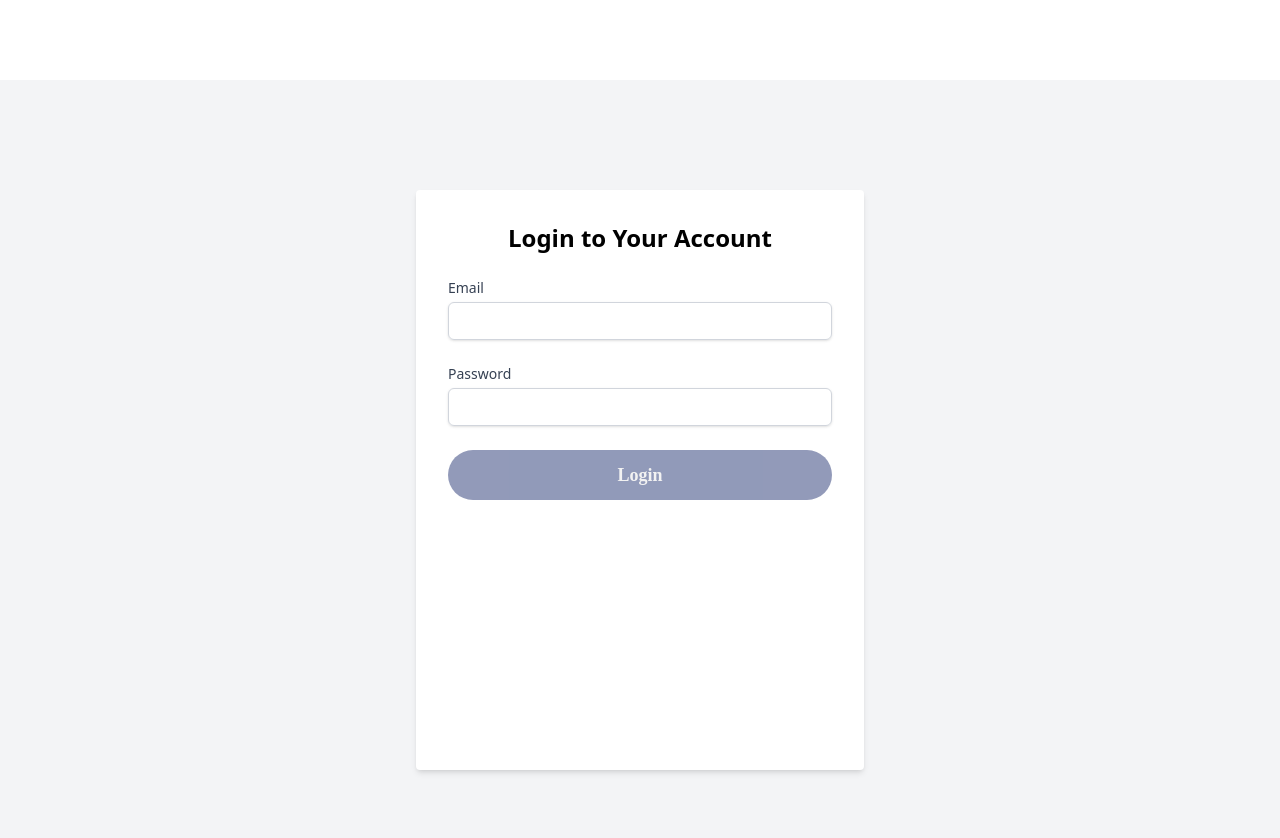
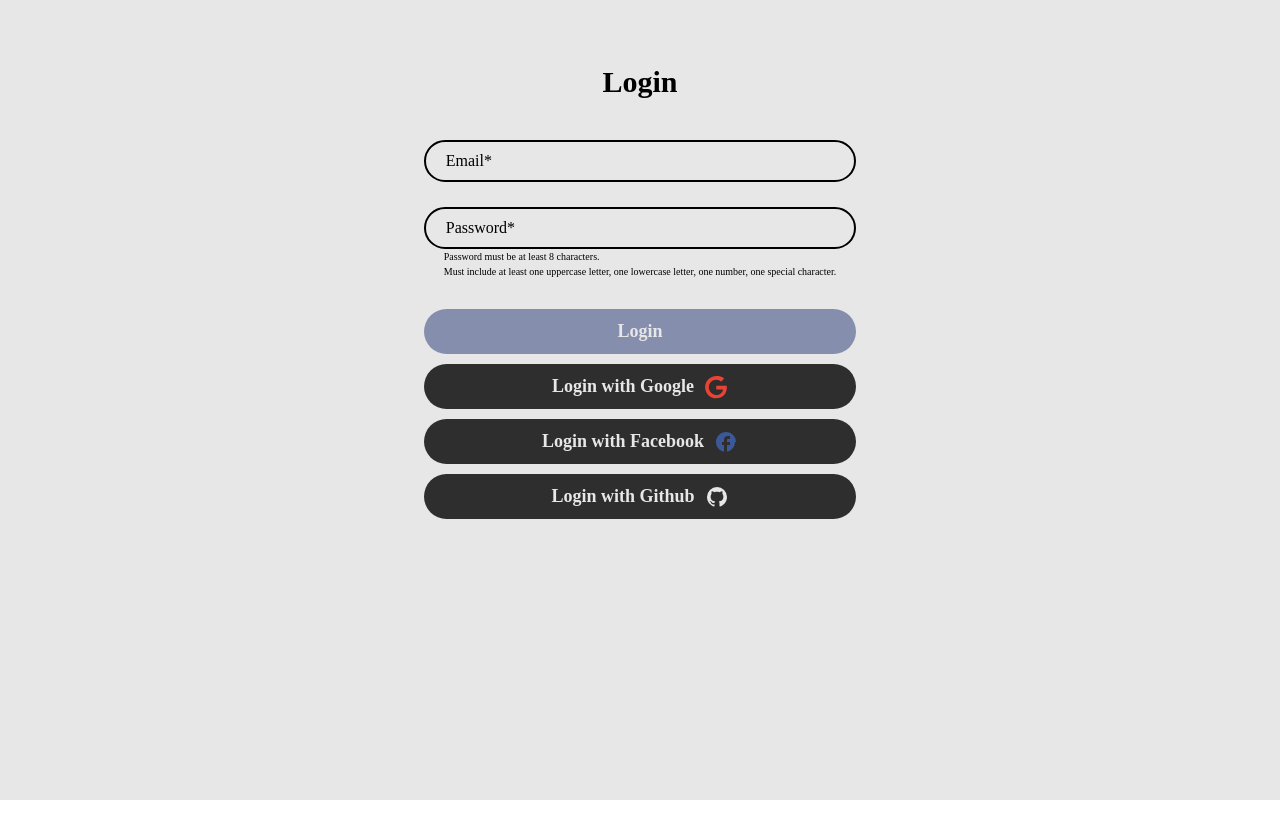
Before and after one commit to codextraa/SESSION_AUTH_django_rest, a Next.js app in the folder client/: page /auth/login in a window 1280 px wide. Shown: the top 838 px of the page. After the commit the page ends 800 px from the top, so only its background shows below. Built offline with nearby package versions, Linux system fonts and the light colour scheme; no server answers.

Commit message:
reCaptch v3 autorefresh check with conditional login password return and error return in action; styles bug fixed 90%

```diff
--- a/client/src/actions/authActions.ts
+++ b/client/src/actions/authActions.ts
@@ -35,8 +35,24 @@ export async function loginAction(
   formData: FormData,
 ): Promise<LoginAPIResponse> {
   //! keep in mind to send back email and password incase of low v3 score to allow fallback to v2
+  const email = formData.get("email");
+  const password = formData.get("password");
   const recaptcha_token = formData.get("recaptchaToken");
   const recaptcha_version = formData.get("recaptchaVersion");
+
+  if (typeof email !== "string") {
+    return { error: "Invalid form data submission." };
+  } else if (!email) {
+    return { error: "Email is required." };
+  } else if (!email.includes("@")) {
+    return { error: "Invalid email format." };
+  }
+
+  if (typeof password !== "string") {
+    return { error: "Invalid form data submission." };
+  } else if (!password) {
+    return { error: "Password is required." };
+  }
 
   if (
     typeof recaptcha_token !== "string" ||
@@ -46,14 +62,26 @@ export async function loginAction(
   }
 
   const credentials = {
+    email: email,
+    password: password,
     recaptcha_token: recaptcha_token,
     recaptcha_version: recaptcha_version,
     expected_action: "login",
   };
 
   try {
-    return await login(credentials);
-    // return {"error": "High risk transaction blocked. Score: 0.3"}
+    const response = await login(credentials);
+    // return {"error": "High risk transaction blocked. Score: 0.3", "email": email, "password": password};
+    if (response && "error" in response && response.error) {
+      if (response.error.includes("Score") && recaptcha_version === "v3") {
+        return {
+          error: response.error,
+          email: email,
+          password: password,
+        };
+      }
+    }
+    return response;
   } catch (error) {
     console.error(error);
     return { error: "An error occurred during login." };
--- a/client/src/app/auth/login/page.tsx
+++ b/client/src/app/auth/login/page.tsx
@@ -2,12 +2,11 @@ import LoginForm from "@/components/forms/LoginForm";
 
 export default async function LoginPage() {
   return (
-    <div className="min-h-screen flex items-center justify-center bg-gray-100">
-      <div className="bg-white p-8 rounded shadow-md w-full max-w-md">
-        <h2 className="text-2xl font-bold mb-6 text-center">
-          Login to Your Account
-        </h2>
-        {/* <LoginForm nonce={nonce} /> */}
+    <div className="w-full min-h-screen flex flex-col gap-[40px] items-center bg-[#E7E7E7] px-4 py-8 md:py-16 selection:bg-[#263775] selection:text-white">
+      <h2 className="font-['Merriweather'] font-bold text-3xl text-[#000000] text-center">
+        Login
+      </h2>
+      <div className="w-full max-w-[540px] flex flex-col items-center justify-center">
         <LoginForm />
       </div>
     </div>
--- a/client/src/app/layout.tsx
+++ b/client/src/app/layout.tsx
@@ -20,9 +20,9 @@ export default async function RootLayout({
 
   return (
     <html lang="en">
-      <body className="relative antialiased">
+      <body className="relative">
         <Navbar initialSession={session} initialRole={role} />
-        <main className="pt-20">{children}</main>
+        <main>{children}</main>
       </body>
     </html>
   );
--- a/client/src/components/buttons/button.tsx
+++ b/client/src/components/buttons/button.tsx
@@ -57,7 +57,7 @@ export function LoginButton({ disabled }: { disabled: boolean }) {
     <button
       type="submit"
       disabled={disabled || isPending}
-      className="w-full h-[50px] bg-[#263775] rounded-[37px] transition-all hover:opacity-90 disabled:opacity-50 active:scale-[0.99] cursor-pointer flex items-center justify-center"
+      className="w-full h-[45px] bg-[#263775] rounded-[37px] transition-all hover:opacity-90 disabled:opacity-50 active:scale-[0.99] cursor-pointer flex items-center justify-center"
     >
       <span className="font-['Merriweather'] font-bold text-[18px] leading-[23px] text-[#E7E7E7]">
         {isPending ? "Checking..." : "Login"}
@@ -65,3 +65,73 @@ export function LoginButton({ disabled }: { disabled: boolean }) {
     </button>
   );
 }
+
+export function GoogleLoginButton() {
+  return (
+    <button
+      type="button"
+      onClick={() => console.log("Google Auth Invoked")}
+      className="w-full h-[45px] bg-[#2E2E2E] rounded-[37px] transition-all hover:opacity-90 disabled:opacity-50 active:scale-[0.99] cursor-pointer flex items-center justify-center gap-[10px]"
+    >
+      {/* Label Placed Exactly to Specification Matrix */}
+      <span className="font-['Merriweather'] font-bold text-[18px] leading-[23px] text-[#E7E7E7]">
+        Login with Google
+      </span>
+
+      {/* Recreated Responsive Combined Google SVG Component Icon Grid */}
+      <div className="w-[24px] h-[24px] flex flex-wrap relative">
+        <svg viewBox="0 0 24 24" className="w-full h-full" fill="#E7E7E7">
+          {/* Top Red Arc */}
+          <path
+            fill="#E94335"
+            d="M12.24 10.285V14.4h6.887c-.315 1.886-2.135 5.542-6.887 5.542-4.09 0-7.43-3.39-7.43-7.57s3.34-7.57 7.43-7.57c2.33 0 3.89.97 4.78 1.83l3.22-3.11C18.13 1.57 15.44 1 12.24 1 6.13 1 1.12 6.01 1.12 12.18s5.01 11.18 11.12 11.18c6.38 0 10.61-4.49 10.61-10.8 0-.73-.08-1.28-.18-1.78H12.24z"
+          />
+        </svg>
+      </div>
+    </button>
+  );
+}
+
+/* Facebook OAuth Connector Button Component */
+export function FacebookLoginButton() {
+  return (
+    <button
+      type="button"
+      onClick={() => console.log("Facebook Auth Invoked")}
+      className="w-full h-[45px] bg-[#2E2E2E] rounded-[37px] transition-all hover:opacity-90 disabled:opacity-50 active:scale-[0.99] cursor-pointer flex items-center justify-center gap-[10px]"
+    >
+      <span className="font-['Merriweather'] font-bold text-[18px] leading-[23px] text-[#E7E7E7]">
+        Login with Facebook
+      </span>
+
+      {/* Facebook Icon Box */}
+      <div className="w-[24px] h-[24px] flex items-center justify-center">
+        <svg viewBox="0 0 24 24" className="w-full h-full" fill="#3B5998">
+          <path d="M22 12c0-5.52-4.48-10-10-10S2 6.48 2 12c0 4.84 3.44 8.87 8 9.8V15H8v-3h2V9.5C10 7.57 11.57 6 13.5 6H16v3h-2c-.55 0-1 .45-1 1v2h3v3h-3v6.8c4.56-.93 8-4.96 8-9.8z" />
+        </svg>
+      </div>
+    </button>
+  );
+}
+
+/* GitHub OAuth Connector Button Component */
+export function GitHubLoginButton() {
+  return (
+    <button
+      type="button"
+      onClick={() => console.log("GitHub Auth Invoked")}
+      className="w-full h-[45px] bg-[#2E2E2E] rounded-[37px] transition-all hover:opacity-90 disabled:opacity-50 active:scale-[0.99] cursor-pointer flex items-center justify-center gap-[10px]"
+    >
+      <span className="font-['Merriweather'] font-bold text-[18px] leading-[23px] text-[#E7E7E7]">
+        Login with Github
+      </span>
+
+      {/* GitHub Icon Box Container Layer */}
+      <div className="w-[24px] h-[24px] flex items-center justify-center">
+        <svg viewBox="0 0 24 24" className="w-full h-full" fill="#E7E7E7">
+          <path d="M12 2A10 10 0 0 0 2 12c0 4.42 2.87 8.17 6.84 9.5.5.08.66-.23.66-.5v-1.69c-2.77.6-3.36-1.34-3.36-1.34-.46-1.16-1.11-1.47-1.11-1.47-.9-.62.07-.6.07-.6 1 .07 1.53 1.03 1.53 1.03.9 1.52 2.34 1.07 2.91.83.1-.65.35-1.09.63-1.34-2.22-.25-4.55-1.11-4.55-4.94 0-1.1.39-1.99 1.03-2.69-.1-.25-.45-1.27.1-2.64 0 0 .84-.27 2.75 1.02.79-.22 1.65-.33 2.5-.33.85 0 1.71.11 2.5.33 1.91-1.29 2.75-1.02 2.75-1.02.55 1.37.2 2.39.1 2.64.64.7 1.03 1.6 1.03 2.69 0 3.84-2.34 4.68-4.57 4.93.36.31.68.92.68 1.85V21c0 .27.16.59.67.5C19.14 20.16 22 16.42 22 12A10 10 0 0 0 12 2z" />
+        </svg>
+      </div>
+    </button>
+  );
+}
--- a/client/src/components/forms/LoginForm.tsx
+++ b/client/src/components/forms/LoginForm.tsx
@@ -12,7 +12,12 @@ import {
 import { loginAction } from "@/actions/authActions";
 import { LoginAPIResponse } from "@/types/types";
 import { redirect } from "next/navigation";
-import { LoginButton } from "@/components/buttons/button";
+import {
+  LoginButton,
+  GoogleLoginButton,
+  FacebookLoginButton,
+  GitHubLoginButton,
+} from "@/components/buttons/button";
 import { DEFAULT_LOGIN_REDIRECT } from "@/route";
 
 const initialState: LoginAPIResponse = {
@@ -20,6 +25,8 @@ const initialState: LoginAPIResponse = {
   otp: undefined,
   user_id: undefined,
   error: undefined,
+  email: "",
+  password: "",
 };
 
 export default function LoginForm() {
@@ -47,6 +54,7 @@ export default function LoginForm() {
         const token = await window.grecaptcha.enterprise.execute(v3SiteKey, {
           action: "login",
         });
+        console.log("V3 Smart Telemetry token acquired:", token);
         setRecaptchaToken(token);
         lastFetchTimeRef.current = Date.now();
       } catch (error) {
@@ -197,43 +205,48 @@ export default function LoginForm() {
               </span>
             </div>
           )}
-        <div>
-          <label
-            htmlFor="email"
-            className="block text-sm font-medium text-gray-700"
-          >
-            Email
-          </label>
-          <div className="mt-1">
+        {state && "success" in state && state.success && (
+          <div className="w-full h-[40px] box-border bg-[rgba(63,221,0,0.15)] border-2 border-[#368C04] rounded-[93px] flex items-center justify-center px-4">
+            <span className="font-['Merriweather'] font-normal text-[16px] leading-[20px] text-center text-[#368C04]">
+              {state.success}
+            </span>
+          </div>
+        )}
+        <div className="flex flex-col gap-[50px]">
+          <div className="flex flex-col gap-[25px]">
+            <div className="w-full h-[42px]">
               <input
                 id="email"
                 name="email"
                 type="email"
                 autoComplete="email"
+                defaultValue={state && "email" in state && state.email ? state.email : ""}
                 disabled={isPending}
                 required
-              className="w-full px-3 py-2 border border-gray-300 rounded-md shadow-sm focus:outline-none focus:ring-indigo-500 focus:border-indigo-500 sm:text-sm"
+                placeholder="Email*"
+                className="w-full h-full box-border bg-transparent border-2 border-[#000000] rounded-[93px] pl-[20px] font-['Merriweather'] font-normal text-[16px] leading-[20px] text-[#000000] placeholder-[#000000] focus:outline-none"
               />
             </div>
-        </div>
 
-        <div>
-          <label
-            htmlFor="password"
-            className="block text-sm font-medium text-gray-700"
-          >
-            Password
-          </label>
-          <div className="mt-1">
+            <div className="w-full h-[42px]">
               <input
                 id="password"
                 name="password"
                 type="password"
                 autoComplete="current-password"
                 disabled={isPending}
+                defaultValue={state && "password" in state && state.password ? state.password : ""}
                 required
-              className="w-full px-3 py-2 border border-gray-300 rounded-md shadow-sm focus:outline-none focus:ring-indigo-500 focus:border-indigo-500 sm:text-sm"
+                placeholder="Password*"
+                className="w-full h-full box-border bg-transparent border-2 border-[#000000] rounded-[93px] pl-[20px] font-['Merriweather'] font-normal text-[16px] leading-[20px] text-[#000000] placeholder-[#000000] focus:outline-none"
               />
+              <p className="pl-[20px] pr-[20px] font-['Merriweather'] font-weight-[400] text-[10px] text-[#000000]">
+                Password must be at least 8 characters.
+              </p>
+              <p className="pl-[20px] pr-[20px] font-['Merriweather'] font-weight-[400] text-[10px] text-[#000000]">
+                Must include at least one uppercase letter, one lowercase
+                letter, one number, one special character.
+              </p>
             </div>
           </div>
 
@@ -245,7 +258,7 @@ export default function LoginForm() {
 
           <input type="hidden" name="recaptchaToken" value={recaptchaToken} />
           <input type="hidden" name="recaptchaVersion" value={currentVersion} />
-
+          <div className="flex flex-col gap-[10px] mt-[10px]">
             <LoginButton
               disabled={
                 isPending ||
@@ -253,6 +266,11 @@ export default function LoginForm() {
                 (currentVersion === "v2" && !isV2Verified)
               }
             />
+            <GoogleLoginButton />
+            <FacebookLoginButton />
+            <GitHubLoginButton />
+          </div>
+        </div>
       </Form>
     </>
   );
--- a/client/src/components/navbar/navbar.tsx
+++ b/client/src/components/navbar/navbar.tsx
@@ -34,7 +34,7 @@ export default function Navbar({ initialSession, initialRole }: NavbarProps) {
   };
 
   return (
-    <nav className="absolute top-[15px] left-1/2 -translate-x-1/2 w-full max-w-[1118px] h-[31px] flex flex-row items-center justify-between px-6 z-[100]">
+    <nav className="w-full min-h-[31px] py-4 px-6 pt-[15px] md:px-[80px] flex flex-row items-center justify-between px-6 z-[100]">
       <Link
         href="/"
         className="w-[48px] h-[25px] font-['Merriweather'] font-bold text-[20px] leading-[25px] text-center text-black"
```
Also changed, not shown: client/src/types/types.ts (+9 -1 lines), 1 other file (tests, documents, lock files or other folders). Lines whose indentation alone changed are shown as unchanged.
